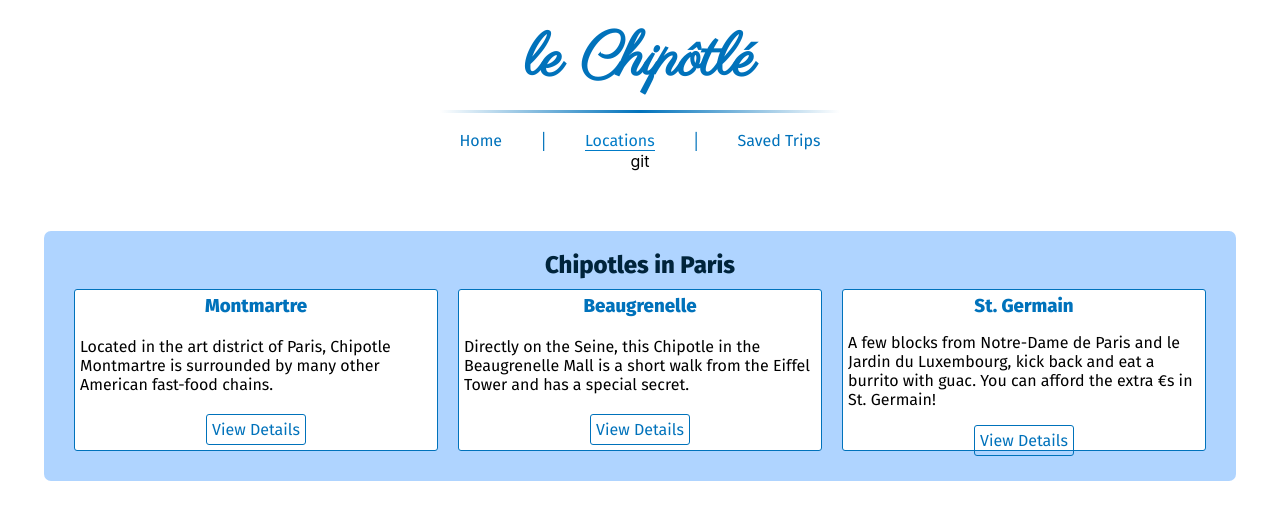
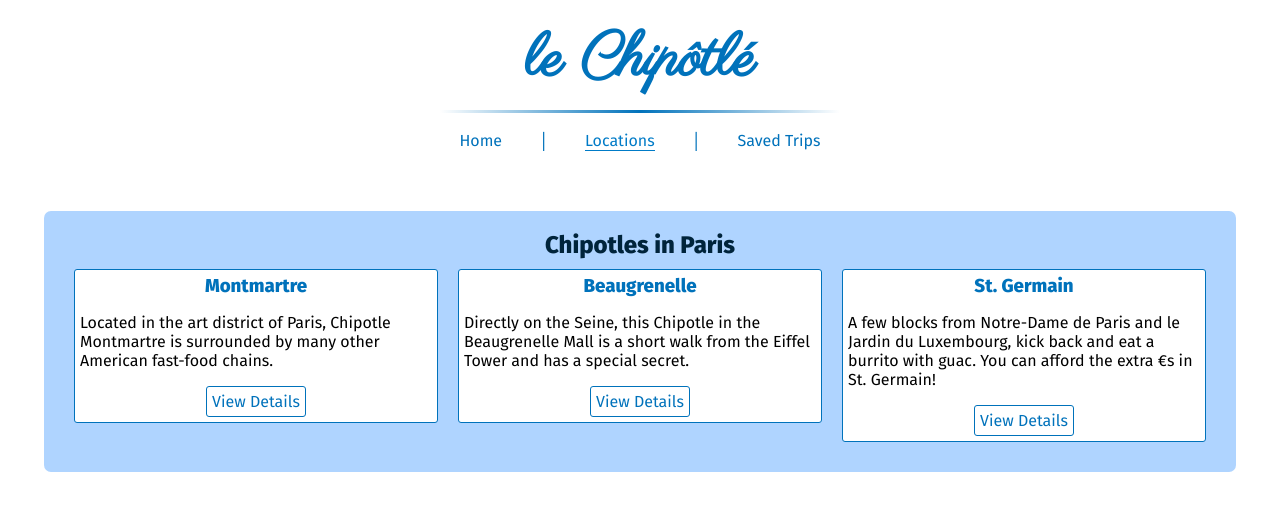
Before and after one commit to KCWill/cip, a React (Create React App) app: page /overview in a window 1280 px wide. Shown: the top 520 px of the page. Built offline with nearby package versions, Linux system fonts and the light colour scheme.

Commit message:
Align restaurant details

```diff
--- a/src/components/App/App.js
+++ b/src/components/App/App.js
@@ -58,7 +58,7 @@
               Saved Trips
             </NavLink>
             </section>
-        </header>git
+        </header>
         <section className='main-content'>
         <Route exact path='/' component={Welcome} />
         <Route path='/overview' component={Overview} />
--- a/src/components/Overview/Overview.css
+++ b/src/components/Overview/Overview.css
@@ -1,10 +1,12 @@
 
 .restaurants-container {
-  align-items: center;
+  align-items: flex-start;
   display: flex;
   flex-direction: row;
   justify-content: center;
+  overflow: auto;
 }
+
 
 .restaurant-overview {
   align-items: center;
@@ -13,11 +15,11 @@
   border-radius: 3px;
   display: flex;
   flex-direction: column;
-  height: 150px;
   justify-content: space-between;
   margin: 10px;
   padding: 5px;
   width: 33%;
+  height: fit-content;
 }
 
 .details-btn {
```
